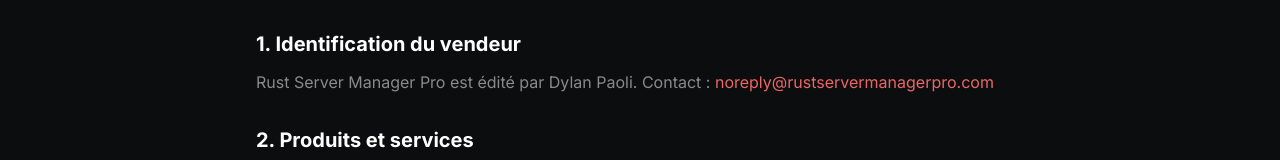
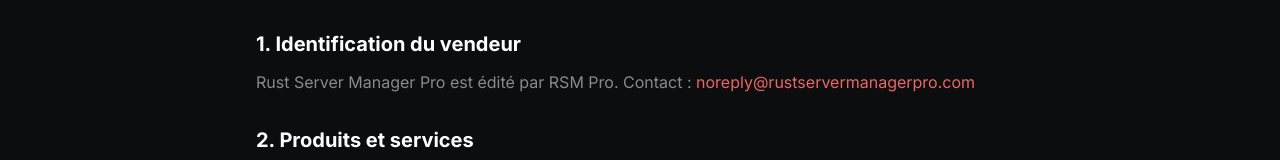
Before and after one commit to DumePaoli/Site-RSM, a React (Vite) app in the folder frontend/: page /cgv in a window 1280 px wide. Shown: the part 203-363 px from the top of the page. Built offline with nearby package versions, Linux system fonts and the light colour scheme; no server answers.

Commit message:
fix: vendeur CGV renommé RSM Pro

```diff
--- a/frontend/src/pages/CGVPage.jsx
+++ b/frontend/src/pages/CGVPage.jsx
@@ -7,7 +7,7 @@ export default function CGVPage() {
 
         <section className="mb-8">
           <h2 className="text-xl font-bold text-white mb-3">1. Identification du vendeur</h2>
-          <p className="text-surface-400">Rust Server Manager Pro est édité par Dylan Paoli. Contact : <a href="mailto:noreply@rustservermanagerpro.com" className="text-rust-400 hover:underline">noreply@rustservermanagerpro.com</a></p>
+          <p className="text-surface-400">Rust Server Manager Pro est édité par RSM Pro. Contact : <a href="mailto:noreply@rustservermanagerpro.com" className="text-rust-400 hover:underline">noreply@rustservermanagerpro.com</a></p>
         </section>
 
         <section className="mb-8">
```
